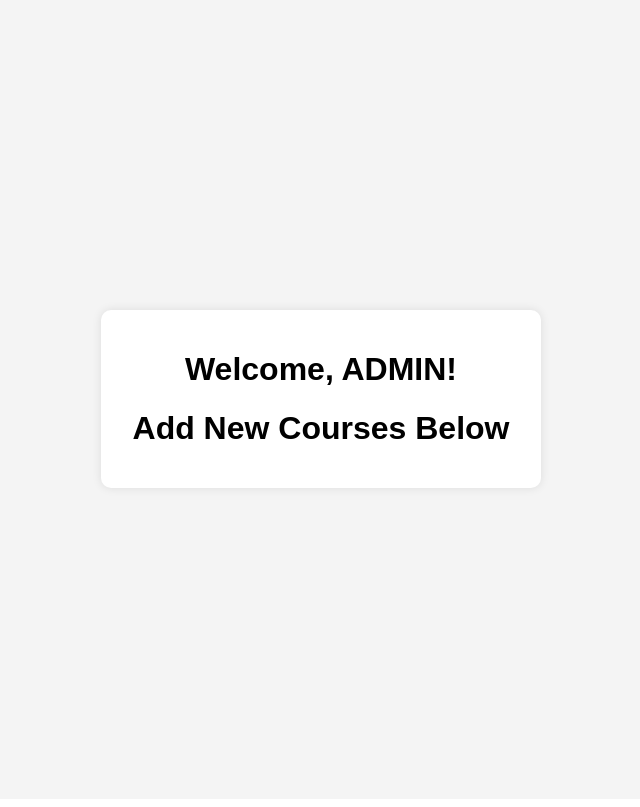
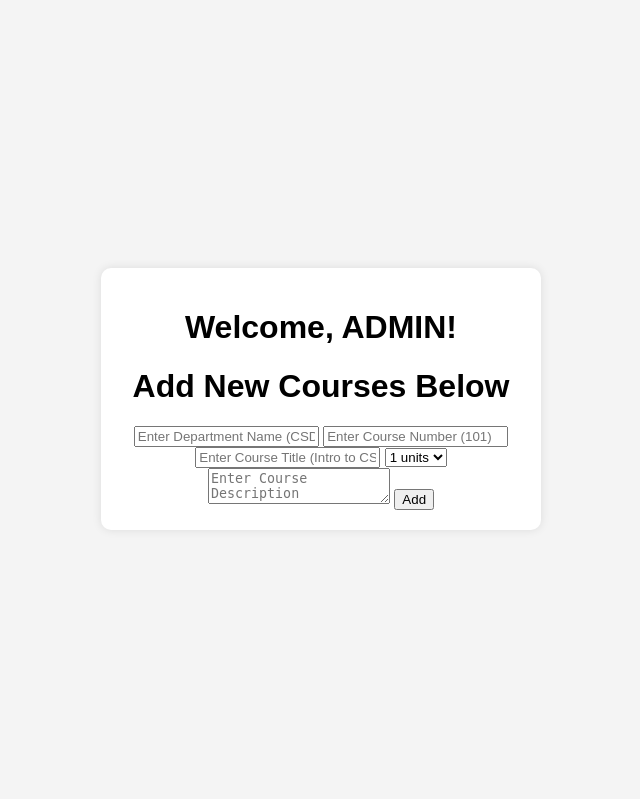
Before and after one commit to Extr1n/CSDS393-Project, a Flask app: page /admin in a window 1280 px wide. Shown: the part 57-864 px from the top of the page, without its empty margins (319-959 px from the left). Run offline with Flask 3, Linux system fonts and the light colour scheme.

Commit message:
cursed admin page

```diff
--- a/app.py
+++ b/app.py
@@ -43,6 +43,8 @@ threading.Timer(1.25, lambda: webbrowser.open(url) ).start()
 def index():
     if not session.get("name"):
         return redirect("/login")
+    if session["name"] == "ADMIN" and session["caseid"] == "ADMIN":
+        return render_template("admin.html")
     return render_template('index.html')
 
 @app.route('/process', methods=['POST'])
--- a/templates/admin.html
+++ b/templates/admin.html
@@ -6,6 +6,20 @@
     <div class="container">
       <h1>Welcome, ADMIN!</h1>
         <h1>Add New Courses Below</h1>
+    <div class="forms">
+        <form action="/login" method="POST">
+          <input type="text" name"dpt" placeholder="Enter Department Name (CSDS)" required>
+          <input type="text" name="num" placeholder="Enter Course Number (101)" required>
+          <input type="text" name="title" placeholder="Enter Course Title (Intro to CS)" required>
+          <select name="units">
+            <option value="1 units">1 units</option>
+            <option value="3 units">3 units</option>
+            <option value="4 units">4 units</option>
+          </select>
+          <textarea type="textarea" name="desc" placeholder="Enter Course Description" required></textarea>
+          <button type="submit">Add</button>
+        </form>
+    </div>
     </div>
     </div>
 {% endblock %}
--- a/templates/layout.html
+++ b/templates/layout.html
@@ -9,6 +9,7 @@
     background-color: #333;
     overflow: hidden;
 }
+
 
 /* Style the links inside the navigation bar */
 .topnav a {
@@ -49,6 +50,7 @@
         .container {
             background: white;
             padding: 20px;
+            flex-direction: column;
             border-radius: 10px;
             width: 400px;
             box-shadow: 0 0 10px rgba(0, 0, 0, 0.1);
```
Also changed, not shown: 5 other files.
